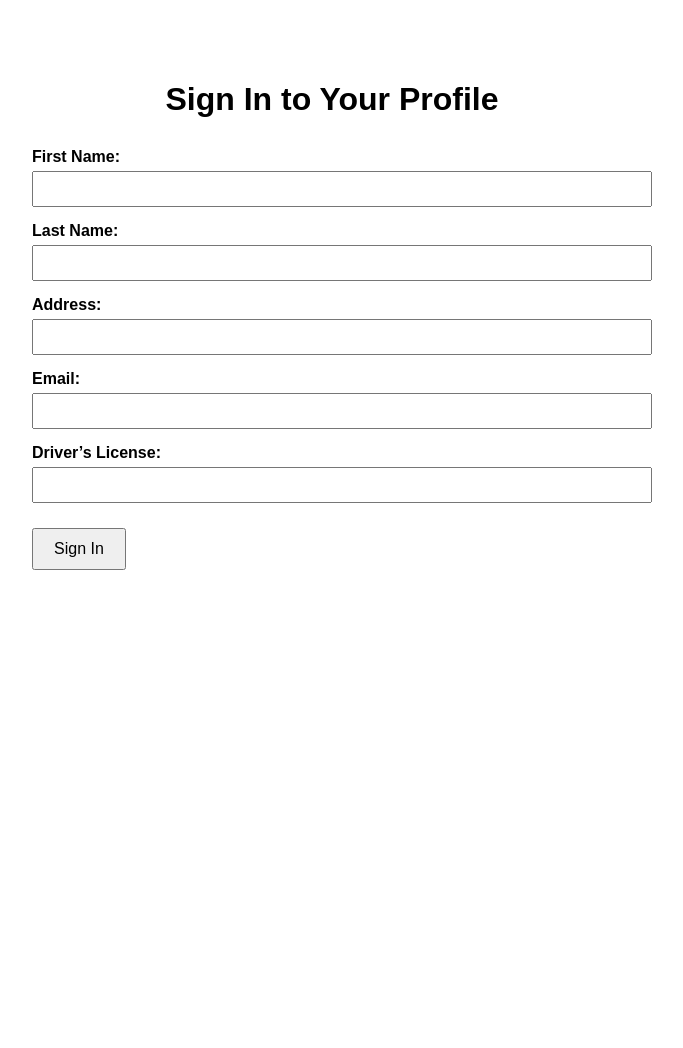
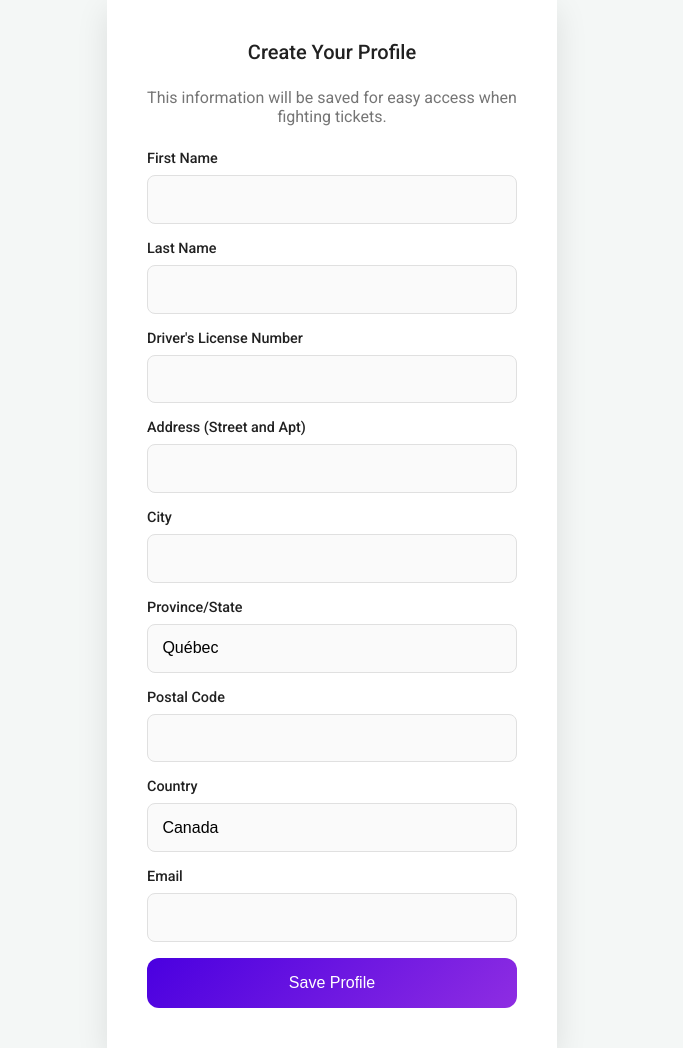
Before and after one commit to Aamm5845/parking-ticket-app-v3, a Flask app: page /signin in a window 1280 px wide. Shown: the whole page, without its empty margins (308-991 px from the left). Before the commit the page ends 570 px from the top, so only its background shows below. Run offline with Flask 3, Linux system fonts and the light colour scheme.

Commit message:
Update signin.html

```diff
--- a/templates/signin.html
+++ b/templates/signin.html
@@ -2,58 +2,59 @@
 <html lang="en">
 <head>
     <meta charset="UTF-8">
-  <title>Sign In - Mobicité</title>
-  <style>
-    body {
-      font-family: Arial, sans-serif;
-      max-width: 600px;
-      margin: 40px auto;
-      padding: 20px;
-    }
-    h1 {
-      text-align: center;
-      margin-bottom: 30px;
-    }
-    label {
-      display: block;
-      margin-top: 15px;
-      font-weight: bold;
-    }
-    input[type="text"],
-    input[type="email"] {
-      width: 100%;
-      padding: 8px;
-      margin-top: 5px;
-      font-size: 14px;
-    }
-    button {
-      margin-top: 25px;
-      padding: 10px 20px;
-      font-size: 16px;
-      display: block;
-    }
-  </style>
+    <meta name="viewport" content="width=device-width, initial-scale=1.0">
+    <title>Sign In - Tickety</title>
+    <link rel="stylesheet" href="{{ url_for('static', filename='style.css') }}">
 </head>
 <body>
-  <h1>Sign In to Your Profile</h1>
-
+    <div class="app-container">
+        <main class="app-main">
+            <div class="action-card">
+                <h2>Create Your Profile</h2>
+                <p style="text-align: center; color: #757575; margin-bottom: 1.5rem;">
+                    This information will be saved for easy access when fighting tickets.
+                </p>
                 <form method="POST">
-    <label for="first_name">First Name:</label>
+                    <div class="input-group">
+                        <label>First Name</label>
                         <input type="text" name="first_name" required>
-
-    <label for="last_name">Last Name:</label>
+                    </div>
+                    <div class="input-group">
+                        <label>Last Name</label>
                         <input type="text" name="last_name" required>
-
-    <label for="address">Address:</label>
+                    </div>
+                    <div class="input-group">
+                        <label>Driver's License Number</label>
+                        <input type="text" name="license" required>
+                    </div>
+                    <div class="input-group">
+                        <label>Address (Street and Apt)</label>
                         <input type="text" name="address" required>
-
-    <label for="email">Email:</label>
+                    </div>
+                    <div class="input-group">
+                        <label>City</label>
+                        <input type="text" name="city" required>
+                    </div>
+                    <div class="input-group">
+                        <label>Province/State</label>
+                        <input type="text" name="province" value="Québec" required>
+                    </div>
+                    <div class="input-group">
+                        <label>Postal Code</label>
+                        <input type="text" name="postal_code" required>
+                    </div>
+                     <div class="input-group">
+                        <label>Country</label>
+                        <input type="text" name="country" value="Canada" required>
+                    </div>
+                    <div class="input-group">
+                        <label>Email</label>
                         <input type="email" name="email" required>
-
-    <label for="license">Driver’s License:</label>
-    <input type="text" name="license" required>
-
-    <button type="submit">Sign In</button>
+                    </div>
+                    <button type="submit" class="btn btn-primary">Save Profile</button>
                 </form>
+            </div>
+        </main>
+    </div>
 </body>
 </html>
```
Lines whose indentation alone changed are shown as unchanged.
